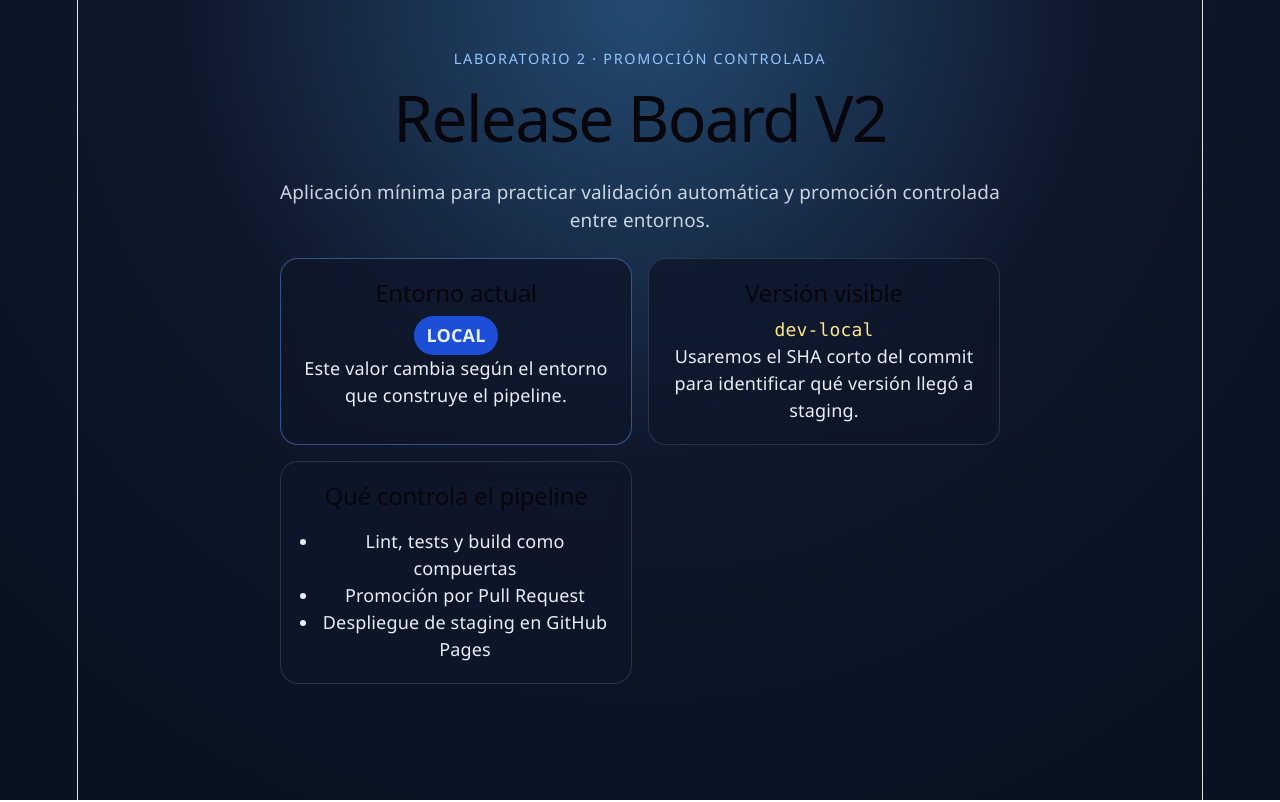
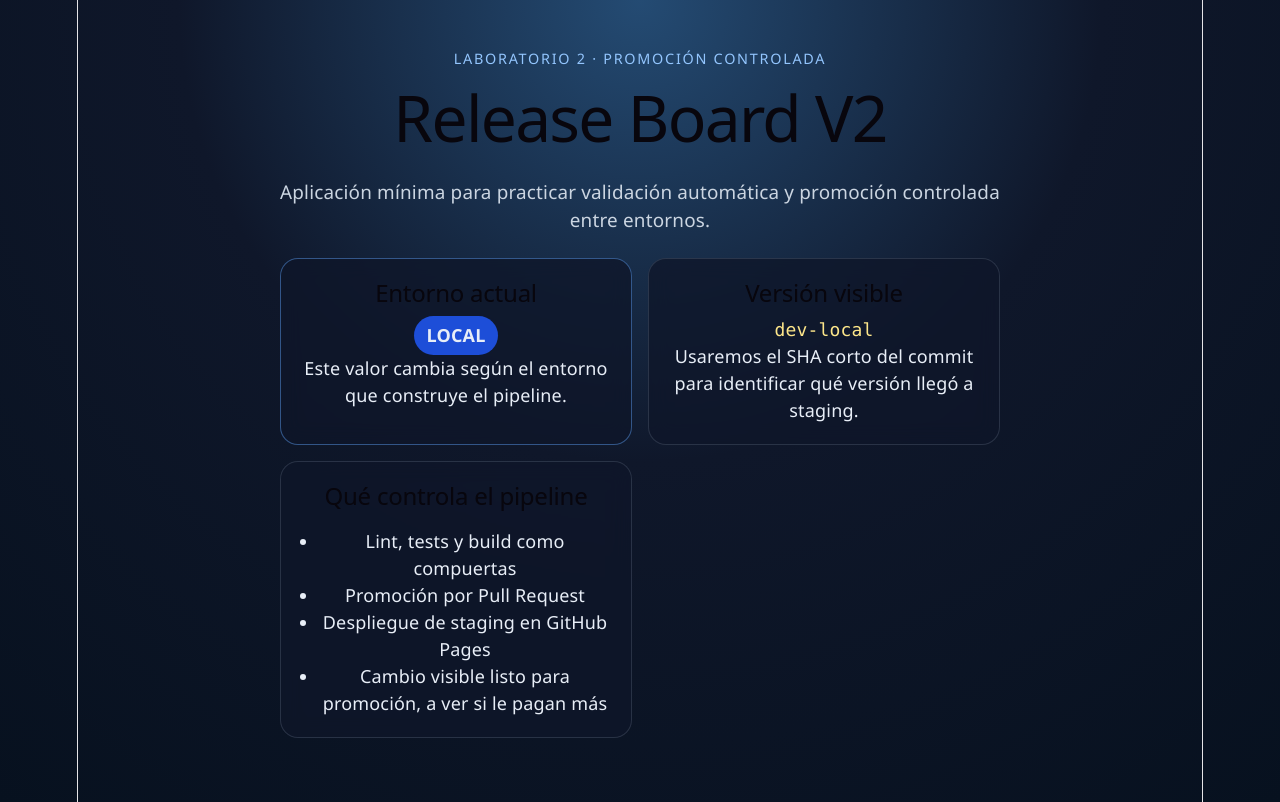
Before and after one commit to mcgg16/DeployV2Exercise, a React (Vite) app: page / in a window 1280 px wide. Built offline with nearby package versions, Linux system fonts and the light colour scheme.

Commit message:
feat: add visible change for promotion

```diff
--- a/src/App.tsx
+++ b/src/App.tsx
@@ -6,7 +6,8 @@ const version = import.meta.env.VITE_PUBLIC_VERSION || "dev-local";
 const notes = [
   "Lint, tests y build como compuertas",
   "Promoción por Pull Request",
-  "Despliegue de staging en GitHub Pages"
+  "Despliegue de staging en GitHub Pages",
+  "Cambio visible listo para promoción, a ver si le pagan más",
 ];
 
 export default function App() {
```
